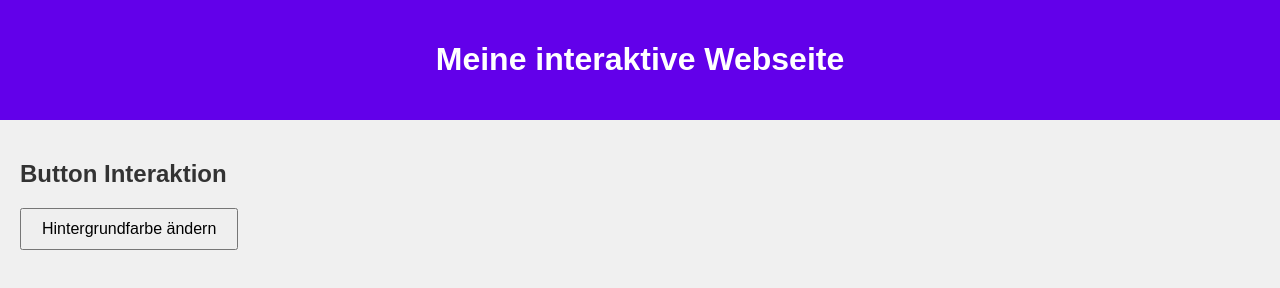
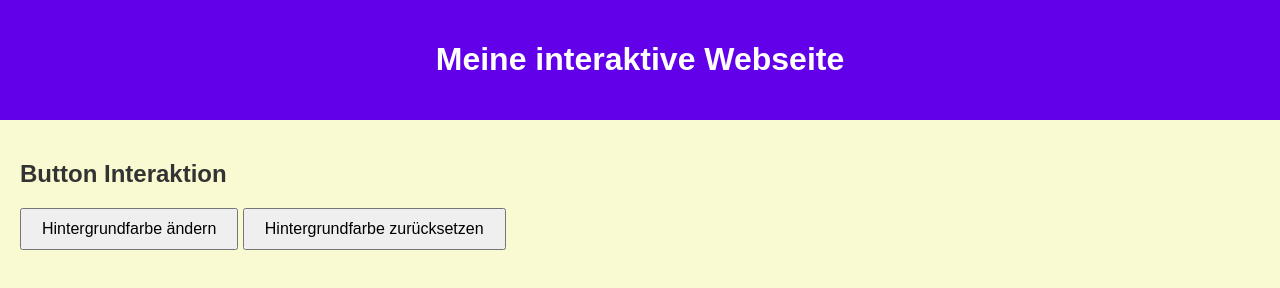
Before and after one commit to hanjo-c1g/c1g-web-day2, a plain HTML site: page index.html in a window 1280 px wide. Both pictures are taken after a click on the button "Hintergrundfarbe ändern". Drawn offline with Linux system fonts and the light colour scheme.

Commit message:
add solution for task 1

```diff
--- a/assets/script.js
+++ b/assets/script.js
@@ -1,9 +1,17 @@
 document.addEventListener('DOMContentLoaded', () => {
 
+  // task 1 change background color
   const changeColorButton = document.getElementById('changeColorButton');
+  const resetColorButton = document.getElementById('resetColorButton');
+  const colors = ["lightblue", "lightgreen", "lightcoral", "lightgoldenrodyellow"];
 
   changeColorButton.addEventListener('click', () => {
-    alert('Hier könnte die Hintergrundfarbe verändert werden!');
+    const randomColor = colors[Math.floor(Math.random() * colors.length)];
+    document.body.style.backgroundColor = randomColor;
+  });
+
+  resetColorButton.addEventListener('click', () => {
+    document.body.style.removeProperty('background-color');
   });
 
 });
--- a/index.html
+++ b/index.html
@@ -15,6 +15,7 @@
     <section>
       <h2>Button Interaktion</h2>
       <button id="changeColorButton">Hintergrundfarbe ändern</button>
+      <button id="resetColorButton">Hintergrundfarbe zurücksetzen</button>
     </section>
   </main>
 </body>
```
